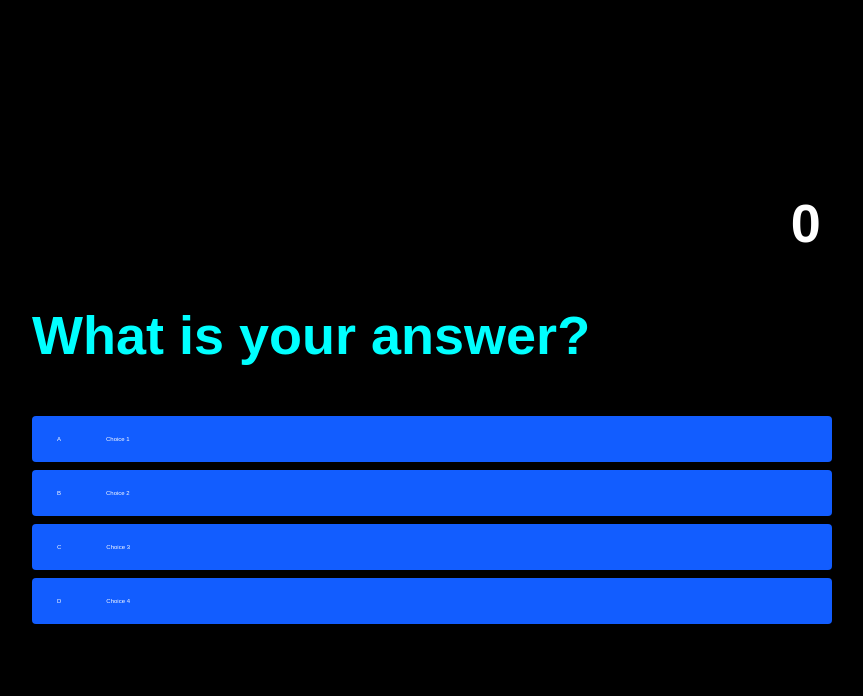
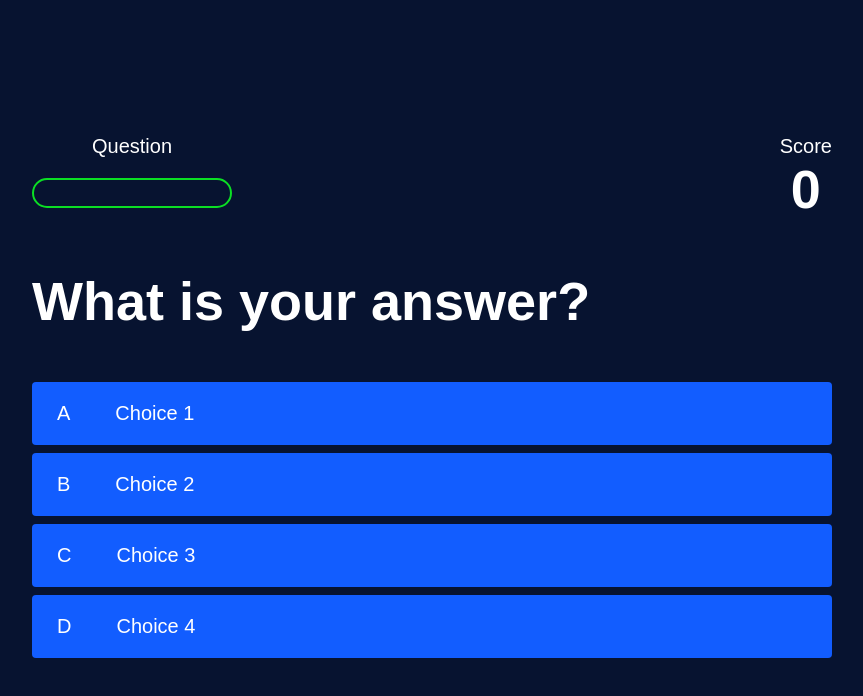
Before and after one commit to mobrewer/First-Project, a plain HTML site: page game.html in a window 1280 px wide. Shown: the whole page, without its empty margins (208-1071 px from the left). Drawn offline with Linux system fonts and the light colour scheme.

Commit message:
Changed some styling, main game page is done with styling

```diff
--- a/game.css
+++ b/game.css
@@ -1,4 +1,4 @@
-body {
+h1 {
     color: white;
 }
 
@@ -21,12 +21,14 @@ body {
 .choice-prefix {
     padding: 2rem 2.5rem;
     color: white;
+    font-size: 2rem;
 }
 
 .choice-text {
     padding: 2rem;
     width: 100%;
     color: white;
+    font-size: 2rem;
 }
 
 .correct {
@@ -46,6 +48,7 @@ body {
 .hud-prefix {
     text-align: center;
     font-size: 2rem;
+    color: white;
 }
 
 .hud-main-text {
@@ -53,6 +56,20 @@ body {
     color: white;
 }
 
+#progressBar {
+    width: 20rem;
+    height: 3rem;
+    border: 0.2rem solid rgb(11, 223, 36);
+    margin-top: 2rem;
+    border-radius: 50px;
+    overflow: hidden;
+}
+
+#progressBarFull {
+    height: 100%;
+    background: rgb(11, 223, 36);
+    width: 0%;
+}
 @media screen and (max-width) {
    .choice-container {
         min-width: 40rem;
--- a/game.html
+++ b/game.html
@@ -48,6 +48,6 @@
             </div>
         </div>
     </div>
-    <script src="./game.js"></script>
+    <script defer src="./game.js"></script>
 </body>
 </html>
--- a/style.css
+++ b/style.css
@@ -1,5 +1,5 @@
 body {
-    background-color: black;
+    background-color: #071330;
 }
 
 * {
@@ -8,12 +8,12 @@ body {
     margin: 0;
     padding: 0;
     font-size: 62.5%;
-    color: black;
+    color: #C3CEDA;
 }
 
 h1 {
    font-size: 5.4rem;
-   color: aqua;
+   color: #C3CEDA;
    margin-bottom: 5rem;
 }
 
```
